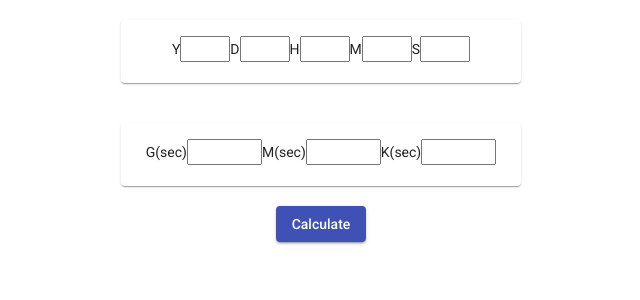
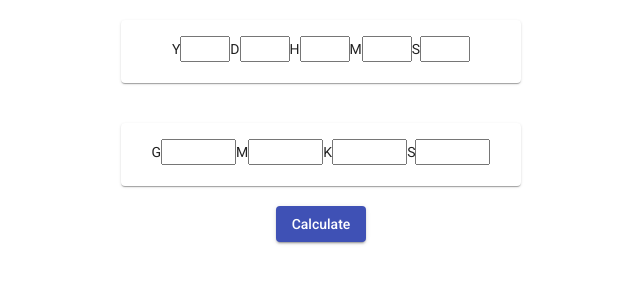
Before and after one commit to boogermanus/Secs, an Angular app: page / in a window 1280 px wide. Shown: the top 300 px of the page, without its empty margins (319-959 px from the left). Built offline with nearby package versions, Linux system fonts and the light colour scheme.

Commit message:
formatting

```diff
--- a/src/app/expanded-time/expanded-time.component.html
+++ b/src/app/expanded-time/expanded-time.component.html
@@ -1,9 +1,10 @@
 <mat-card>
     <mat-card-content>
         <div align="center">
-            <label>G(sec)</label><input type="number" min="0">
-            <label>M(sec)</label><input type="number" min="0">
-            <label>K(sec)</label><input type="number" min="0">
+            <label>G</label><input type="number" min="0">
+            <label>M</label><input type="number" min="0">
+            <label>K</label><input type="number" min="0">
+            <label>S</label><input type="number" min="0">
         </div>
     </mat-card-content>
 </mat-card>
```
